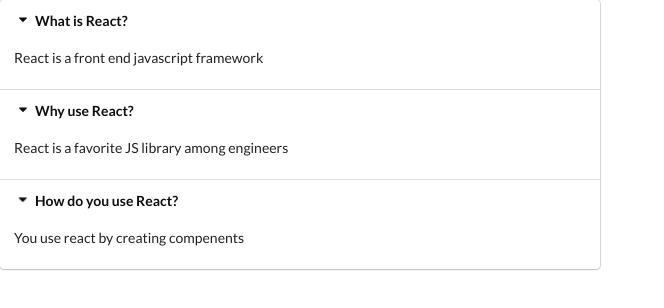
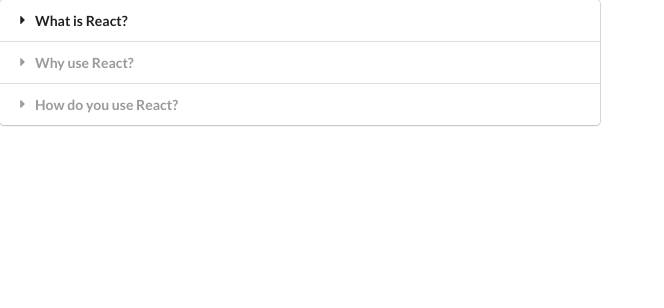
Before and after one commit to samblank45/widgets, a React (Create React App) app: page / in a window 1280 px wide. Shown: the top 308 px of the page, without its empty margins (0-664 px from the left). Built offline with nearby package versions, Linux system fonts and the light colour scheme; the HTML template or start-up script is replaced by a standard one.

Commit message:
adds ternary expression to Accordion.js

```diff
--- a/src/components/Accordion.js
+++ b/src/components/Accordion.js
@@ -6,16 +6,18 @@
     setActiveIndex(index)
   }
   const renderedItems = items.map(function(item, index) {
+    const active = index === activeIndex ? 'active' : ""
+
     return (
       <React.Fragment key={item.title}>
         <div
-          className="title active"
+          className={`title ${active}`}
           onClick={() => onTitleClick(index)}
         >
             <i className="dropdown icon"></i>
             {item.title}
         </div>
-        <div className="content active">
+        <div className={`content ${active}`}>
           <p>{item.content}</p>
         </div>
       </React.Fragment>
@@ -24,7 +26,6 @@
   return (
     <div className="ui styled accordion">
       {renderedItems}
-      {activeIndex}
     </div>
 
   )
```
Also changed, not shown: 1 other file (tests, documents, lock files or other folders).
